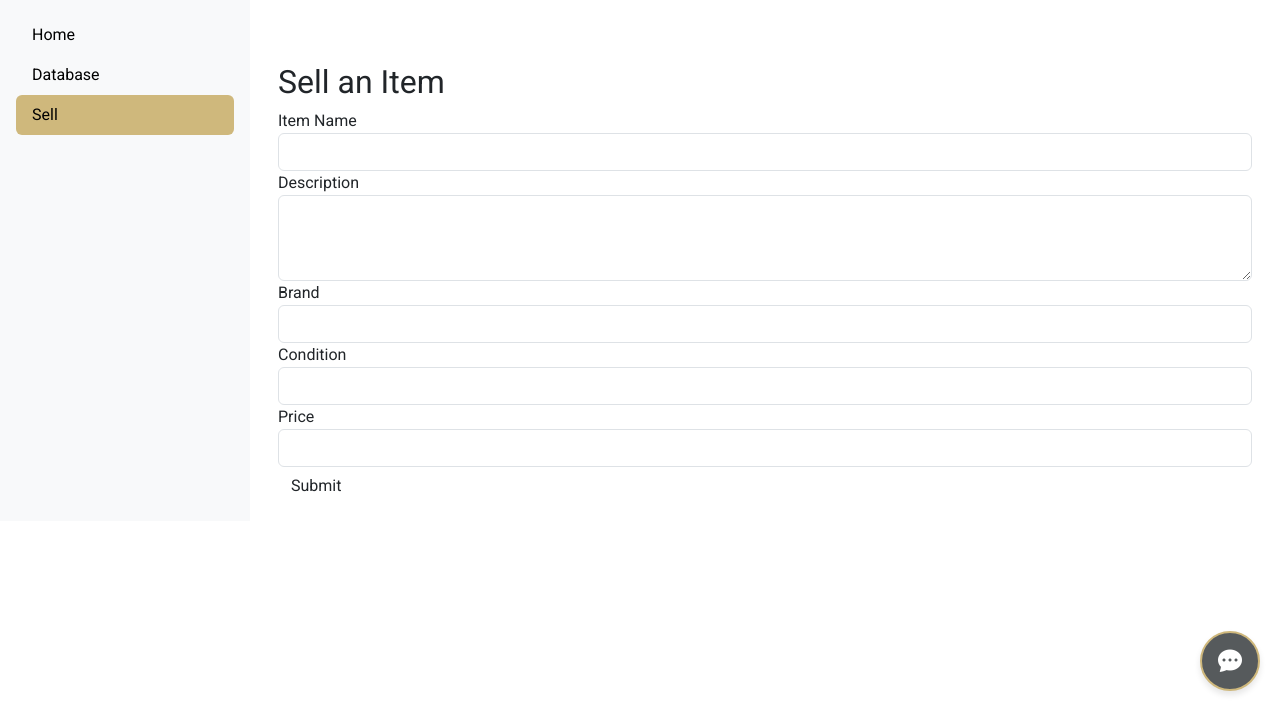
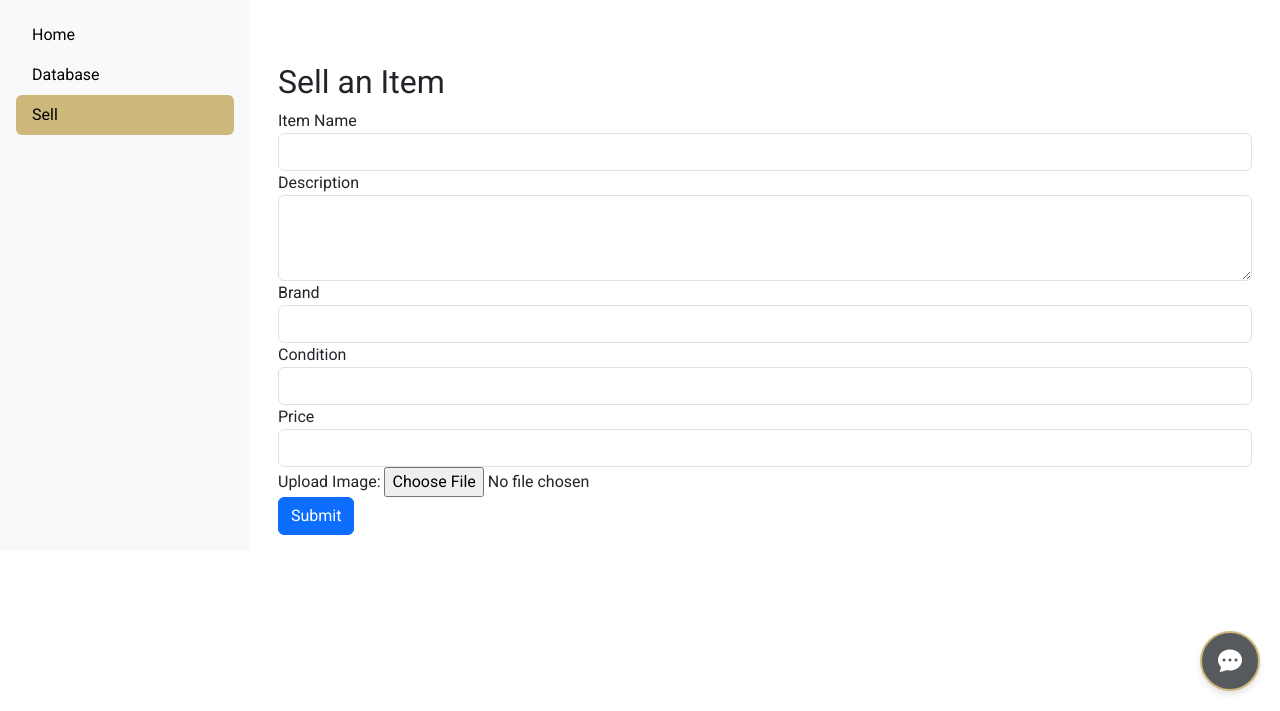
Before and after one commit to DhairyaVeera79/aggregated_CU_marketplace, a Flask app: page /sell in a window 1280 px wide. Shown: the part 89-800 px from the top of the page. Run offline with Flask 2, Linux system fonts and the light colour scheme.

Commit message:
image upload and database integration done

```diff
--- a/app.py
+++ b/app.py
@@ -1,11 +1,21 @@
-from flask import Flask, render_template, redirect, url_for, request
+from flask import Flask, render_template, redirect, url_for, request, flash
 from flask_sqlalchemy import SQLAlchemy
+import os  # Import os to use os.urandom for generating a random secret key
+from werkzeug.utils import secure_filename  # Add this import for file handling
+
+
 
 app = Flask(__name__)
 
 # Configure PostgreSQL database connection
 app.config['SQLALCHEMY_DATABASE_URI'] = 'postgresql://dhairyaveera@localhost/cu_marketplace'
 app.config['SQLALCHEMY_TRACK_MODIFICATIONS'] = False
+
+# Set the secret key for session management
+app.secret_key = os.urandom(24)  # Generates a random secret key
+
+# Set the maximum content length for uploads (16 MB)
+app.config['MAX_CONTENT_LENGTH'] = 16 * 1024 * 1024  # Limit to 16 MB
 
 # Initialize the SQLAlchemy object
 db = SQLAlchemy(app)
@@ -52,16 +62,66 @@ def database():
 @app.route('/sell', methods=['GET', 'POST'])
 def sell():
     if request.method == 'POST':
+        # Handle image upload
+        if 'image' not in request.files:
+            flash('No file part')
+            return redirect(url_for('sell'))
+        file = request.files['image']
+        if file.filename == '':
+            flash('No selected file')
+            return redirect(url_for('sell'))
+
+        # Get form data
         item_name = request.form['item_name']
         description = request.form['description']
         brand = request.form['brand']
         condition = request.form['condition']
         price = request.form['price']
-        new_item = Item(user_id=1, item_name=item_name, description=description, brand=brand, condition=condition, price=price)
-        db.session.add(new_item)
-        db.session.commit()
-        return redirect(url_for('database'))
+
+        # Image filename
+        filename = secure_filename(file.filename)
+        print(f"Image file received: {filename}")
+
+        # Save the image file
+        image_path = os.path.join('static/images', filename)
+
+        try:
+            file.save(image_path)  # Save the image
+            print(f"Image saved to: {image_path}")  # Confirm save location
+        except Exception as e:
+            print(f"Error saving image: {e}")  # Catch save errors
+            flash('An error occurred while saving the image.')
+            return redirect(url_for('sell'))
+
+        # Generate the URL for the image
+        image_url = url_for('static', filename='images/' + filename)
+        print(f"Image URL generated: {image_url}")
+
+        # Create new item and add to the database
+        new_item = Item(
+            user_id=1,  # Replace with the actual user ID or logic for user assignment
+            item_name=item_name,
+            description=description,
+            brand=brand,
+            condition=condition,
+            price=price,
+            image_url=image_url
+        )
+
+        try:
+            db.session.add(new_item)
+            db.session.commit()
+            print("Item added to database successfully.")
+            flash('Item added successfully!')  # Flash a success message
+        except Exception as e:
+            db.session.rollback()
+            print(f"Error occurred while adding to the database: {e}")
+            flash('An error occurred while adding the item.')
+
+        return redirect(url_for('database'))  # Redirect to the database view
+
     return render_template('sell.html')
+
 
 # Item Details route
 @app.route('/item/<int:item_id>')
--- a/templates/database.html
+++ b/templates/database.html
@@ -7,16 +7,16 @@
         {% for item in items %}
             <div class="col-md-3 d-flex align-items-stretch">
                 <div class="card mb-4 h-100">
+                    <!-- Ensure the image source is valid -->
                     <img src="{{ item.image_url or 'https://via.placeholder.com/150' }}" class="card-img-top" alt="Item Image">
                     <div class="card-body d-flex flex-column">
                         <h5 class="card-title">{{ item.item_name }}</h5>
                         <p class="card-text">{{ item.description }}</p>
-                    <p class="card-text"><small class="text-muted">{{ item.price }}</small></p>
+                        <p class="card-text"><small class="text-muted">${{ item.price }}</small></p>
                         <a href="{{ url_for('item_details', item_id=item.id) }}" class="btn btn-cu-gold">View Details</a>
                     </div>
                 </div>
             </div>
         {% endfor %}
     </div>
-</div>
 {% endblock %}
--- a/templates/sell.html
+++ b/templates/sell.html
@@ -3,7 +3,7 @@
 {% block content %}
 <div class="container mt-5">
     <h2>Sell an Item</h2>
-    <form method="POST" action="{{ url_for('sell') }}">
+    <form method="POST" action="{{ url_for('sell') }}" enctype="multipart/form-data">
         <div class="form-group">
             <label for="item_name">Item Name</label>
             <input type="text" class="form-control" id="item_name" name="item_name" required>
@@ -22,9 +22,23 @@
         </div>
         <div class="form-group">
             <label for="price">Price</label>
-            <input type="number" class="form-control" id="price" name="price" required>
+            <input type="number" class="form-control" id="price" name="price" step="0.01" required>
         </div>
-        <button type="submit" class="btn btn-cu-dark-grey">Submit</button>
+        <div class="form-group">
+            <label for="image">Upload Image:</label>
+            <input type="file" id="image" name="image" accept="image/*" required>
+        </div>
+        <button type="submit" class="btn btn-primary">Submit</button>
     </form>
 </div>
 {% endblock %}
+
+{% with messages = get_flashed_messages() %}
+    {% if messages %}
+        <ul class="flashes">
+        {% for message in messages %}
+            <li>{{ message }}</li>
+        {% endfor %}
+        </ul>
+    {% endif %}
+{% endwith %}
```
Also changed, not shown: 1 other file. Lines whose indentation alone changed are shown as unchanged.
